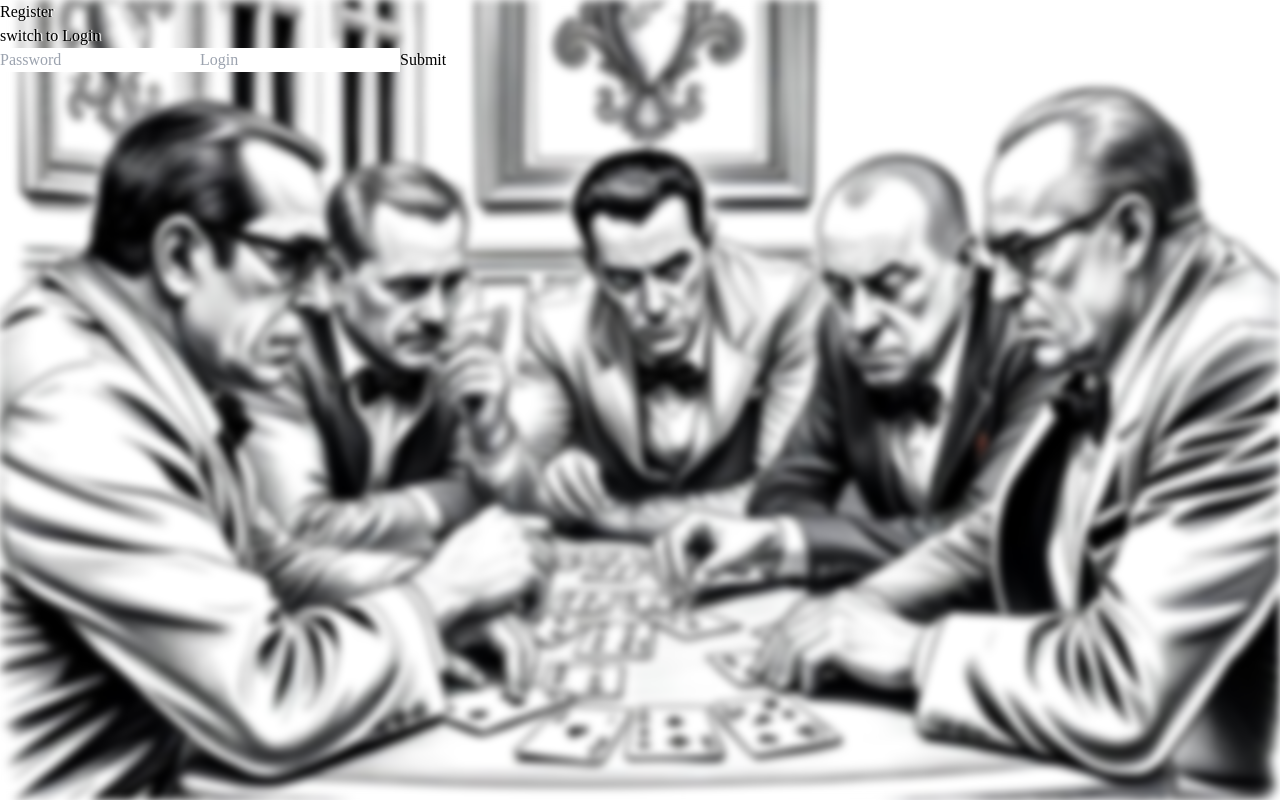
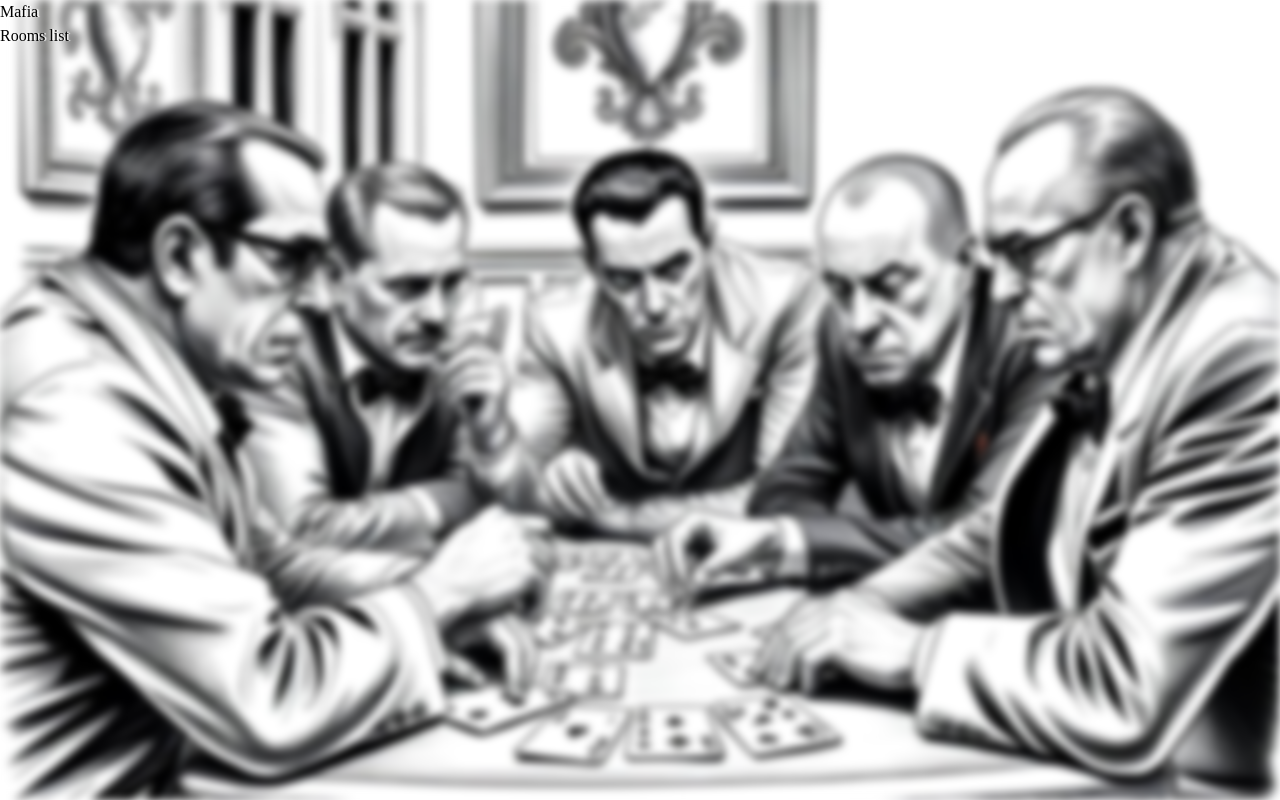
Before and after one commit to Kirillchk/NEXT-JS-Mafia, a Next.js app in the folder next-shop/: page / in a window 1280 px wide. Built offline with nearby package versions, Linux system fonts and the light colour scheme.

Commit message:
fixed 2 endpoints

```diff
--- a/next-shop/server.mjs
+++ b/next-shop/server.mjs
@@ -51,10 +51,12 @@ app.prepare().then(() => {
 			}
 			console.log('not returning')
 			createRoomNamespace(io, room.roomname)
+			console.log('creating a room')
 			io.emit("room_created", { key: room.roomname, room: room})
 		});
 		socket.on("deleteroom", (data) => {
 			RoomDelete(data.ID)
+			console.log('deleting a room')
 			io.emit("deleteroom", data)
 		});
   });
--- a/next-shop/src/app/api/users/createuser/route.js
+++ b/next-shop/src/app/api/users/createuser/route.js
@@ -1,39 +1,23 @@
-import { addKeyValueToJSON, hasEntries } from '@/data/manage.mjs'
-
-const filePath = './src/data/users.json'
+import { UserSave } from '@/data/models.mjs'
+import { v4 } from 'uuid'
 
 export async function POST(request) {
-  try {
-		const data = await request.json()
-		if (hasEntries(filePath, data.username)) {
-			return new Response('name already taken', {
+	const JWT = await v4()
+	const { username, password } = await request.json()
+	const saveSucses = await UserSave({ username, password, JWT })
+	if (saveSucses) {
+		return new Response(JSON.stringify({JWT}), {
+			status: 200,
+			headers: { "Content-Type": "application/json" }
+		});
+	} else {
+		return new Response(
+			JSON.stringify({ error: "Failed to create user" }),
+			{
 				status: 400,
 				headers: { "Content-Type": "application/json" },
-			});
-		}
+			}
+		);
+	}
 
-		const JWT = require('jsonwebtoken')
-		const date = new Date()
-		const today = `${date.getMinutes()}${date.getHours()}${date.getDate()}${date.getMonth()}`
-
-		const newrecord = {
-			password: data.password,
-			JWT: JWT.sign({ date: today}, data.password)
-		}
-		addKeyValueToJSON(filePath, data.username, newrecord)
-    return new Response('Acount created', {
-      status: 200,
-      headers: { "Content-Type": "application/json" },
-    });
-  } catch (error) {
-    console.error("Error processing users:", error);
-
-    return new Response(
-      JSON.stringify({ error: "Failed to fetch users data" }),
-      {
-        status: 500,
-        headers: { "Content-Type": "application/json" },
-      }
-    );
-  }
 }
--- a/next-shop/src/app/api/users/login/route.js
+++ b/next-shop/src/app/api/users/login/route.js
@@ -1,36 +1,45 @@
-import { returnDataObjectByKey } from '@/data/manage.mjs'
-
-const filePath = './src/data/users.json'
+import { UserFind } from '@/data/models.mjs'
 
 export async function POST(request) {
-  try {
-		const data = await request.json()
-		const userData = returnDataObjectByKey(filePath, data.username)
-		if (!userData){
-			return new Response('no such name', {
-				status: 400,
-				headers: { "Content-Type": "application/json" },
-			});
-		}
-		if (userData.password !== data.password) {
-			return new Response('incorrect password', {
-				status: 400,
-				headers: { "Content-Type": "application/json" },
-			});
-		}
-    return new Response(JSON.stringify({ JWT: userData.JWT}), {
-      status: 200,
-      headers: { "Content-Type": "application/json" },
-    });
-  } catch (error) {
-    console.error("Error processing users:", error);
+	const { username, password } = await request.json()
+	const userData = await UserFind(username)
+	console.log(userData)
 
-    return new Response(
-      JSON.stringify({ error: "Failed to fetch users data" }),
-      {
-        status: 500,
-        headers: { "Content-Type": "application/json" },
-      }
-    );
-  }
+	return new Response(JSON.stringify({ JWT: userData.JWT}), {
+		status: 200,
+		headers: { "Content-Type": "application/json" },
+	});
+
+
+
+//  try {
+//		const data = await request.json()
+//		const userData = returnDataObjectByKey(filePath, data.username)
+//		if (!userData){
+//			return new Response('no such name', {
+//				status: 400,
+//				headers: { "Content-Type": "application/json" },
+//			});
+//		}
+//		if (userData.password !== data.password) {
+//			return new Response('incorrect password', {
+//				status: 400,
+//				headers: { "Content-Type": "application/json" },
+//			});
+//		}
+//    return new Response(JSON.stringify({ JWT: userData.JWT}), {
+//      status: 200,
+//      headers: { "Content-Type": "application/json" },
+//    });
+//  } catch (error) {
+//    console.error("Error processing users:", error);
+
+//    return new Response(
+//      JSON.stringify({ error: "Failed to fetch users data" }),
+//      {
+//        status: 500,
+//        headers: { "Content-Type": "application/json" },
+//      }
+//    );
+//  }
 }
--- a/next-shop/src/app/layout.tsx
+++ b/next-shop/src/app/layout.tsx
@@ -2,8 +2,7 @@
 import { useEffect, useState } from "react";
 import "./globals.css";
 export default function RootLayout({ children, }: Readonly<{ children: React.ReactNode; }>) {
-  const [getShowSite, setShowSite] = useState<boolean>(false)
-  const [getSubmitLogin, setSubmitLogin] = useState<boolean>(false)
+  	const [getShowSite, setShowSite] = useState<boolean>(false)
 	useEffect(()=>{
 		setShowSite(!!localStorage.getItem("userNickname"))
 		console.log(localStorage.getItem("userNickname"))
@@ -12,60 +11,7 @@ export default function RootLayout({ children, }: Readonly<{ children: React.Rea
     <html lang="en">
 			<body>
 			<div className="main_background"></div>
-			{
-				getShowSite ?
-				<>
-					{children}
-				</>
-				:
-				<>
-				{
-					getSubmitLogin ?
-					<div>Login</div>:<div>Register</div>
-				}
-					<button onClick={() => setSubmitLogin(!getSubmitLogin)}>
-						{
-							getSubmitLogin ? 'switch to Register': 'switch to Login'
-						}
-					</button>
-					<form action={async (form) => {
-						const username = form.get('userNickname') as string || ''
-						const password = form.get('userPassword') as string || ''
-						const userData = { username, password }
-						console.log(userData)
-						if (getSubmitLogin) {
-							const res = await fetch('http://localhost:3000/api/users/login', {
-								method: 'POST',
-								headers: {
-									'Content-Type': 'application/json',
-								},
-								body: JSON.stringify(userData)
-							})
-							const data = await res.json()
-							localStorage.setItem('JWT', data.JWT)
-							localStorage.setItem('userNickname', username)
-							localStorage.setItem('userPassword', password)
-						} else {
-							const res = await fetch('http://localhost:3000/api/users/createuser', {
-								method: 'POST',
-								headers: {
-									'Content-Type': 'application/json',
-								},
-								body: JSON.stringify(userData)
-							})
-							const data = await res.json()
-							localStorage.setItem('JWT', data.JWT)
-							localStorage.setItem('userNickname', username)
-							localStorage.setItem('userPassword', password)
-						}
-						setShowSite(true)
-						}}>
-						<input required type="text" name="userPassword" placeholder="Password"/>
-						<input required type="text" name="userNickname" placeholder="Login"/>
-						<input type="submit" />
-					</form>
-				</>
-			}
+				{children}
 			</body>
     </html>
   );
--- a/next-shop/src/data/models.mjs
+++ b/next-shop/src/data/models.mjs
@@ -100,9 +100,9 @@ export async function RoomFind(roomname) {
 }
 
 /**/
-export async function RoomDelete(ID) {
+export async function RoomDelete(roomname) {
 	try {
-		await RoomsModel.findByIdAndDelete(ID)
+		await RoomsModel.findOneAndDelete({roomname: roomname})
 		return true
 	} catch (error) {
 		return false
```
Also changed, not shown: next-shop/src/app/authenticate/page.tsx (added, +54 -0 lines), next-shop/src/app/rooms/page.tsx (+6 -9 lines).
